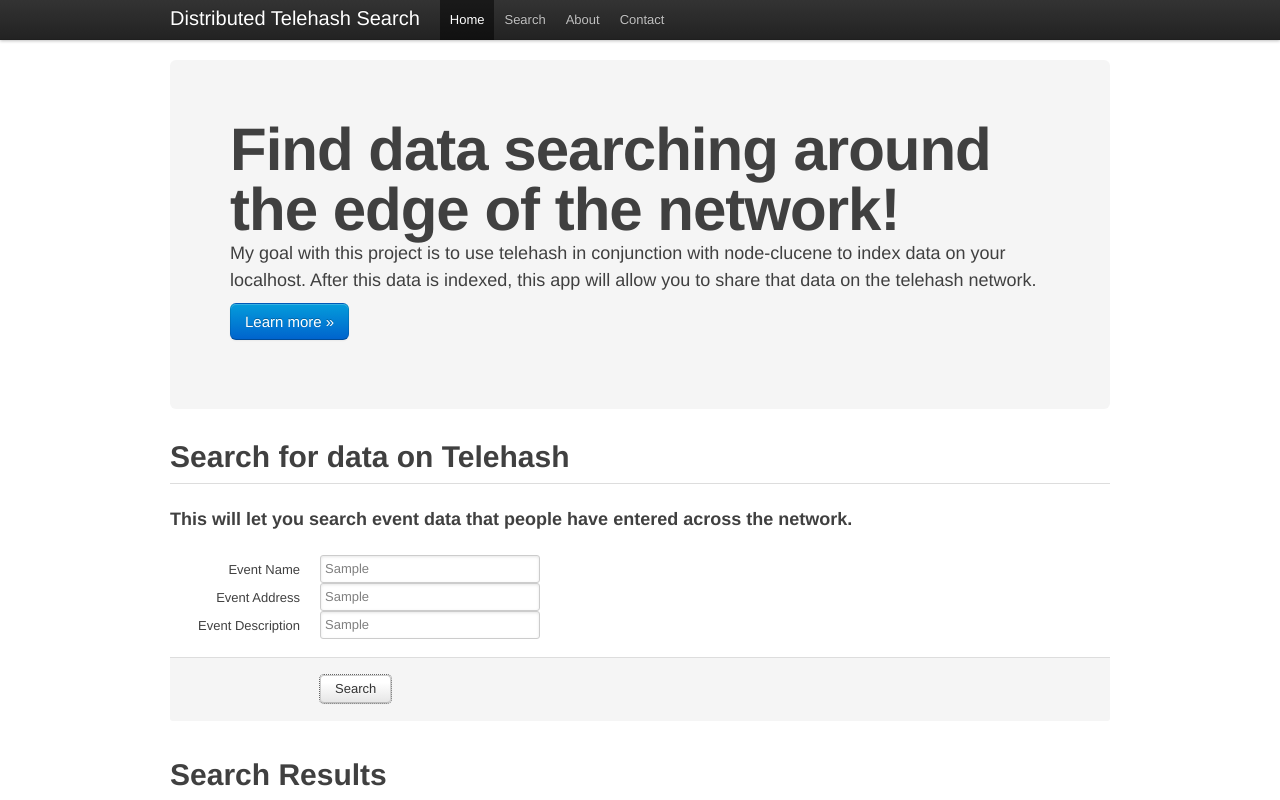
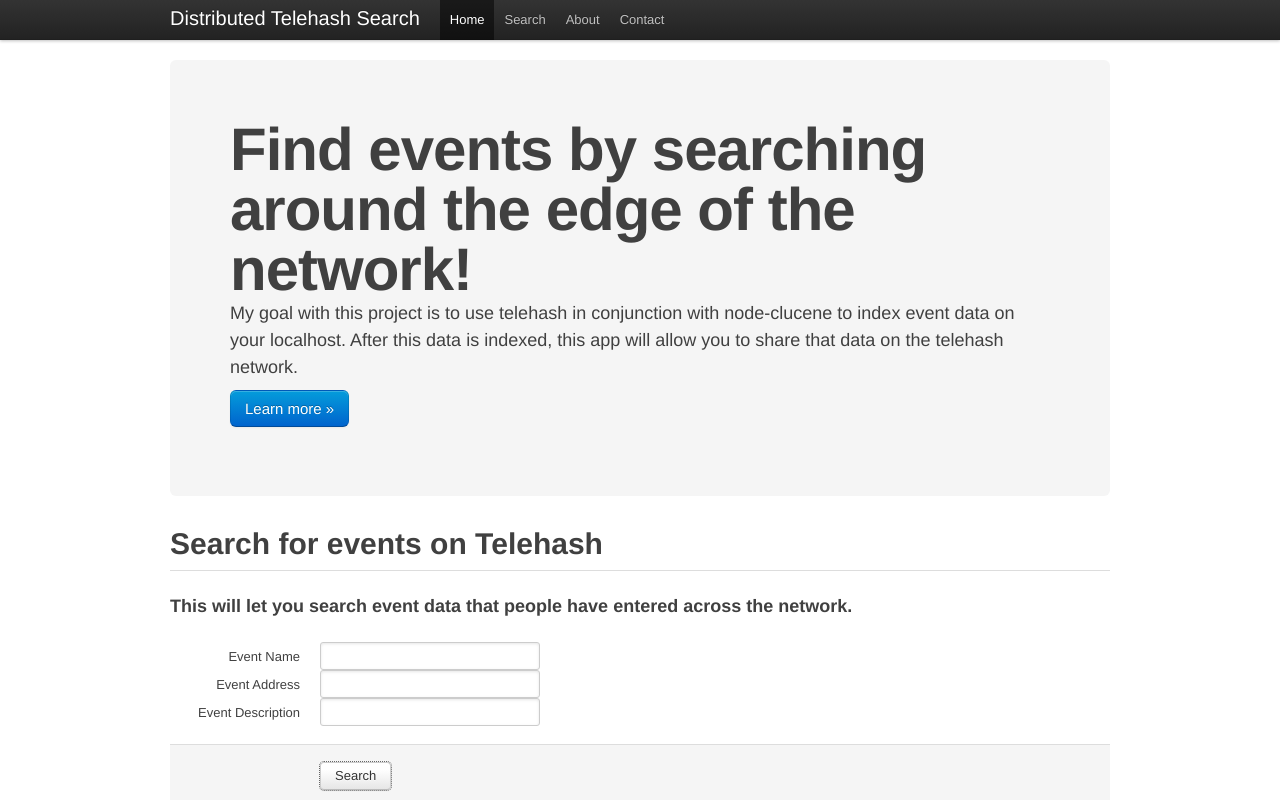
Before and after one commit to hackervera/telesearch, a plain HTML site: page public/index.html in a window 1280 px wide. Both pictures are taken after typing "Sample", "Sample", "Sample" into the empty fields and a click on the button "Search". Shown: the top 800 px of the page. Drawn offline with nearby package versions, Linux system fonts and the light colour scheme; no server answers.

Commit message:
more shit

```diff
--- a/public/index.html
+++ b/public/index.html
@@ -16,6 +16,9 @@
     <style type="text/css">
       body {
         padding-top: 60px;
+      }
+      #loader {
+        display: none;
       }
     </style>
 
@@ -49,14 +52,14 @@
 
       <!-- Main hero unit for a primary marketing message or call to action -->
       <div class="hero-unit">
-        <h1>Find data searching around the edge of the network!</h1>
-        <p>My goal with this project is to use telehash in conjunction with node-clucene to index data on your localhost. After this data is indexed, this app will allow you to share that data on the telehash network.</p>
+        <h1>Find events by searching around the edge of the network!</h1>
+        <p>My goal with this project is to use telehash in conjunction with node-clucene to index event data on your localhost. After this data is indexed, this app will allow you to share that data on the telehash network.</p>
         <p><a class="btn primary large">Learn more &raquo;</a></p>
       </div>
 
       <section id="entry">
         <div class="page-header">
-          <h1>Search for data on Telehash</h1>
+          <h1>Search for events on Telehash</h1>
 
         </div>
         <div class="row">
@@ -90,7 +93,7 @@
 
       <section id="results">
         <div class="page-header">
-          <h1>Search Results</h1>
+          <h1>Search Results <img src="ajax-loader.gif" id="loader"></h1>
         </div>
         <div class="row">
           <div class="span16 well" id="result">
@@ -125,15 +128,22 @@
 
     </div> <!-- /container -->
     <script>
+
       var browserId = new Date();
       var socket = io.connect('http://'+window.location.hostname);
-      socket.emit("id", browserId);
+
       $("#search").click(function(e){
+        $("#loader").toggle();
         e.preventDefault();
         //$("#result").html("Aloha");
         $(".query").each(function(){
-          socket.emit("data", {query: $(this).data("name")+":"+$(this).val()});
+          if($(this).val().length > 1){
+            socket.emit("data", {query: $(this).data("name")+":"+$(this).val()});
+          }
+          $(this).val("");
         });
+
+
       });
 
       socket.on('news', function (data) {
@@ -147,6 +157,7 @@
         });
         $("#result").append(output);
       });
+
     </script>
   </body>
 </html>
```
